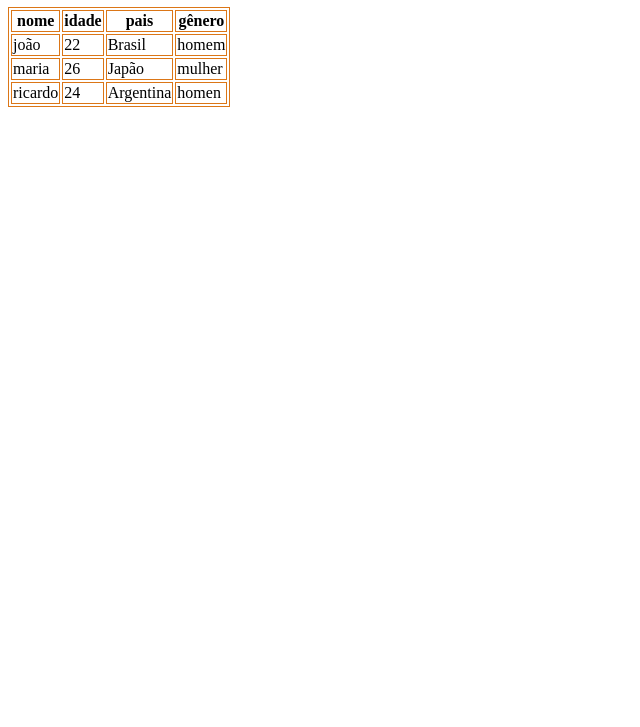
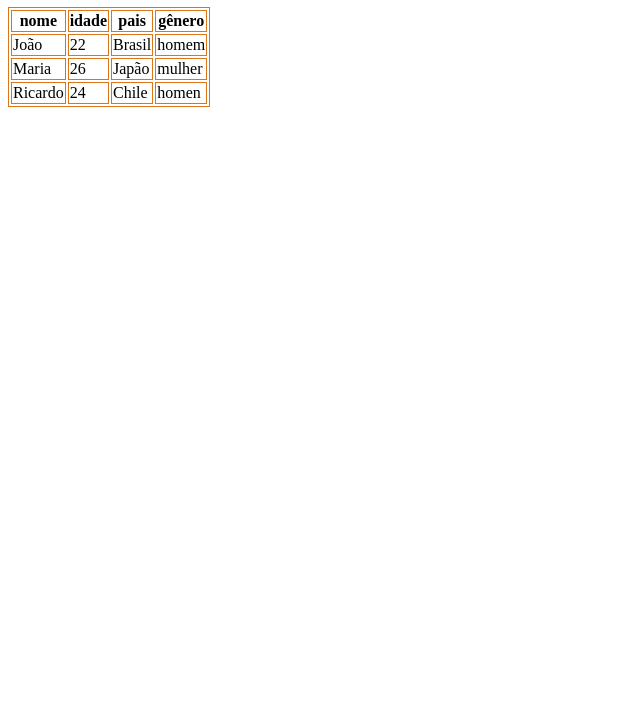
Before and after one commit to GarciaLucas7/aula-tabela, a plain HTML site: page index.html in a window 1280 px wide. Shown: the part 73-800 px from the top of the page, without its empty margins (0-640 px from the left). Drawn offline with Linux system fonts and the light colour scheme.

Commit message:
Mudança de Argentina para Chile

```diff
--- a/index.html
+++ b/index.html
@@ -31,7 +31,7 @@
 
 
             <tr>
-                <td>joão</td>
+                <td>João</td>
                 <td>22</td>
                 <td>Brasil</td>
                 <td>homem</td>
@@ -39,7 +39,7 @@
 
             <tr>
 
-                <td>maria</td>
+                <td>Maria</td>
                 <td>26</td>
                 <td>Japão</td>
                 <td>mulher</td>
@@ -48,9 +48,9 @@
 
             <tr>
 
-                <td>ricardo</td>
+                <td>Ricardo</td>
                 <td>24</td>
-                <td>Argentina</td>
+                <td>Chile</td>
                 <td>homen</td>
 
             </tr>
```
